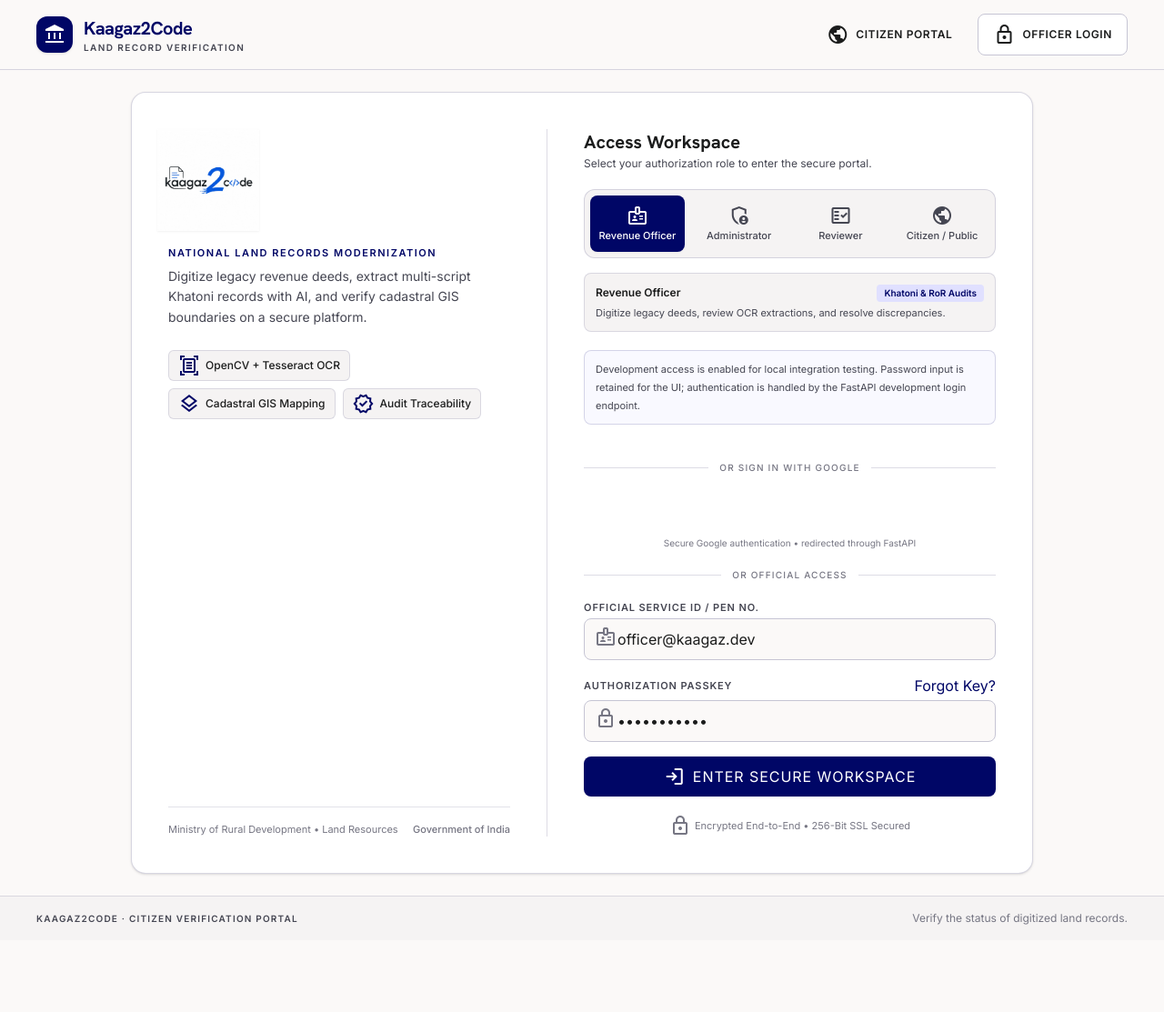
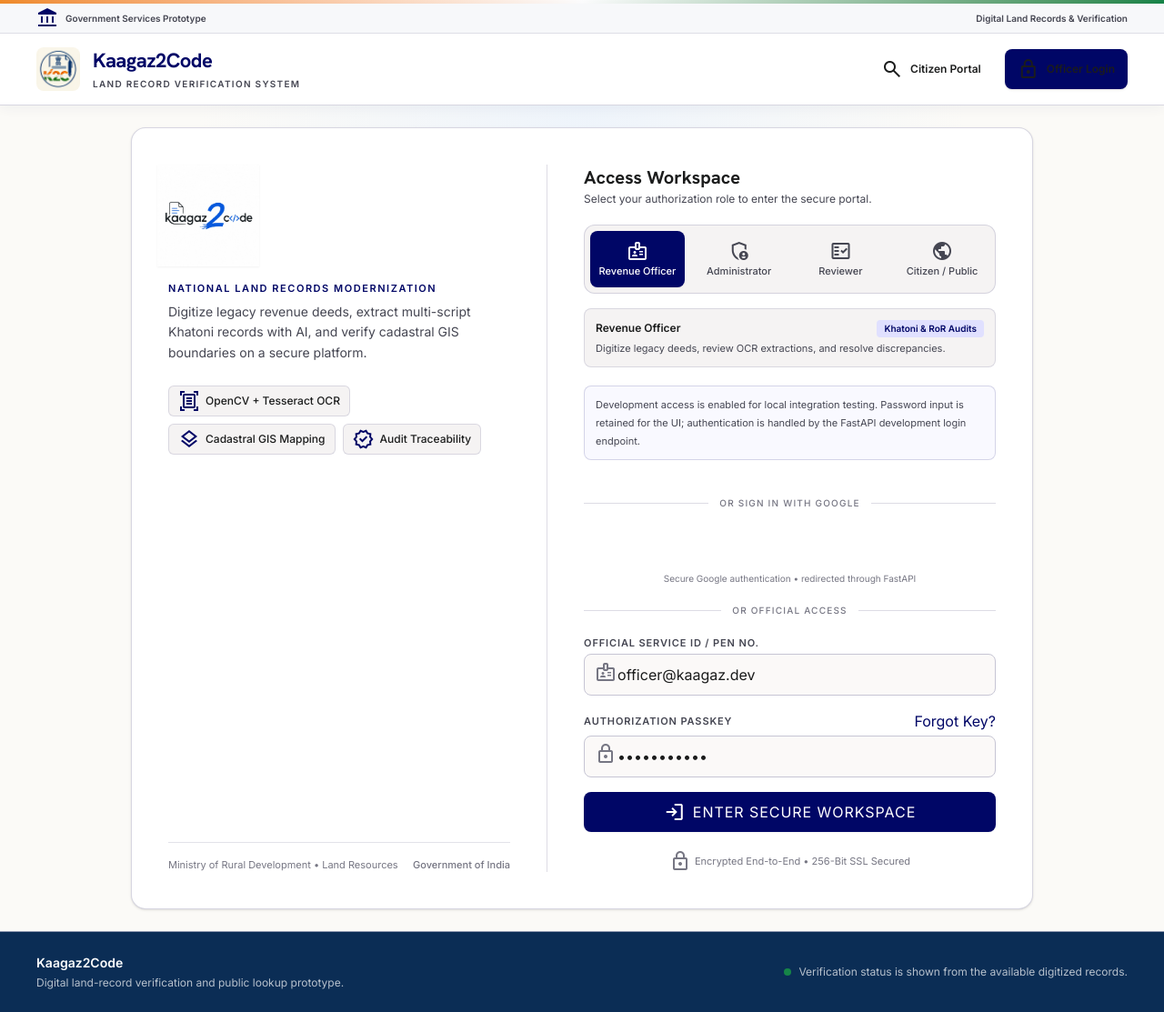
Before and after one commit to Nishant-2208/Kaagaz2code1.0, a React (Vite) app in the folder frontend/: page /login in a window 1280 px wide. Shown: the whole page at 91% size. Before the commit the page ends 1034 px from the top, so only its background shows below. Built offline with nearby package versions, Linux system fonts and the light colour scheme; no server answers.

Commit message:
style: redesign public government portal shell

```diff
--- a/frontend/src/components/shared/PublicLayout.tsx
+++ b/frontend/src/components/shared/PublicLayout.tsx
@@ -1,101 +1,96 @@
 import { NavLink, Outlet } from 'react-router-dom';
+
+const LOGO_SRC = '/7c8c5500-3a65-4189-b42f-07d6d77a0f26.jpg';
 
 export default function PublicLayout() {
   return (
     <div className="min-h-screen bg-surface text-on-surface font-body">
+      <div className="h-1 bg-gradient-to-r from-[#f28c28] via-white to-[#168548]" />
 
-      {/* =====================================================
-          HEADER
-      ===================================================== */}
+      <header className="sticky top-0 z-50 border-b border-outline-variant/70 bg-white/95 shadow-[0_2px_14px_rgba(11,45,85,0.06)] backdrop-blur">
+        <div className="border-b border-outline-variant/50 bg-[#f7f8fa]">
+          <div className="mx-auto flex min-h-8 w-full max-w-[1600px] items-center justify-between px-5 text-[10px] font-semibold text-on-surface-variant sm:px-8 lg:px-10">
+            <span className="flex items-center gap-2">
+              <span className="material-symbols-outlined text-[15px] text-primary icon-fill">
+                account_balance
+              </span>
+              Government Services Prototype
+            </span>
+            <span className="hidden sm:inline">Digital Land Records & Verification</span>
+          </div>
+        </div>
 
-      <header className="sticky top-0 z-50 border-b border-outline-variant/70 bg-surface/95 backdrop-blur">
-        <div className="mx-auto flex h-[76px] w-full max-w-[1600px] items-center justify-between px-5 sm:px-8 lg:px-10">
-
+        <div className="mx-auto flex min-h-[78px] w-full max-w-[1600px] items-center justify-between gap-5 px-5 sm:px-8 lg:px-10">
           <NavLink
             to="/login"
-            className="flex items-center gap-3"
+            className="flex min-w-0 items-center gap-3.5"
             aria-label="Kaagaz2Code home"
           >
-            <span className="flex h-10 w-10 items-center justify-center rounded-xl bg-primary text-on-primary shadow-sm">
-              <span className="material-symbols-outlined text-[22px] icon-fill">
-                account_balance
-              </span>
-            </span>
+            <img
+              src={LOGO_SRC}
+              alt="Kaagaz2Code"
+              className="h-12 w-12 shrink-0 rounded-lg object-contain"
+            />
 
-            <span>
-              <span className="block font-headline text-xl font-bold tracking-tight text-primary">
+            <span className="min-w-0">
+              <span className="block truncate font-headline text-xl font-extrabold tracking-tight text-primary sm:text-[22px]">
                 Kaagaz2Code
               </span>
-
-              <span className="hidden sm:block text-[10px] font-semibold uppercase tracking-[0.14em] text-on-surface-variant">
-                Land Record Verification
+              <span className="mt-0.5 hidden text-[10px] font-semibold uppercase tracking-[0.13em] text-on-surface-variant sm:block">
+                Land Record Verification System
               </span>
             </span>
           </NavLink>
 
           <div className="flex items-center gap-2 sm:gap-3">
-
             <NavLink
               to="/lookup"
               className={({ isActive }) =>
                 [
-                  'hidden sm:inline-flex items-center gap-2 rounded-lg px-4 py-2.5',
-                  'text-xs font-semibold uppercase tracking-[0.05em]',
-                  'transition-colors',
+                  'inline-flex items-center gap-2 rounded-lg px-3.5 py-2.5 text-xs font-bold transition-all',
                   isActive
-                    ? 'bg-primary-fixed text-primary'
+                    ? 'bg-primary-fixed text-primary shadow-sm'
                     : 'text-on-surface-variant hover:bg-surface-container-low hover:text-primary',
                 ].join(' ')
               }
             >
-              <span className="material-symbols-outlined text-[18px]">
-                public
-              </span>
-
-              Citizen Portal
+              <span className="material-symbols-outlined text-[18px] icon-fill">search</span>
+              <span className="hidden sm:inline">Citizen Portal</span>
+              <span className="sm:hidden">Search</span>
             </NavLink>
 
             <NavLink
               to="/login"
-              className="inline-flex items-center gap-2 rounded-lg border border-outline-variant bg-surface-container-lowest px-4 py-2.5 text-xs font-semibold uppercase tracking-[0.05em] text-primary hover:bg-surface-container-low"
+              className="inline-flex items-center gap-2 rounded-lg bg-primary px-3.5 py-2.5 text-xs font-bold text-on-primary shadow-sm transition-all hover:bg-primary-container hover:shadow-md"
             >
-              <span className="material-symbols-outlined text-[18px]">
-                lock
-              </span>
-
-              Officer Login
+              <span className="material-symbols-outlined text-[18px]">lock</span>
+              <span className="hidden sm:inline">Officer Login</span>
+              <span className="sm:hidden">Login</span>
             </NavLink>
-
           </div>
         </div>
       </header>
 
-      {/* =====================================================
-          MAIN
-      ===================================================== */}
-
-      <main className="min-h-[calc(100vh-76px)]">
+      <main className="min-h-[calc(100vh-110px)] bg-[radial-gradient(circle_at_top,#eef4fb_0%,#fbfaf7_38%,#fbfaf7_100%)]">
         <div className="mx-auto w-full max-w-[1600px] px-5 sm:px-8 lg:px-10">
           <Outlet />
         </div>
       </main>
 
-      {/* =====================================================
-          FOOTER
-      ===================================================== */}
-
-      <footer className="border-t border-outline-variant/60 bg-surface-container-low">
-        <div className="mx-auto flex w-full max-w-[1600px] flex-col gap-2 px-5 py-4 sm:flex-row sm:items-center sm:justify-between sm:px-8 lg:px-10">
-          <span className="text-[10px] font-semibold uppercase tracking-[0.12em] text-on-surface-variant">
-            Kaagaz2Code · Citizen Verification Portal
-          </span>
-
-          <span className="text-xs text-outline">
-            Verify the status of digitized land records.
-          </span>
+      <footer className="border-t border-outline-variant/70 bg-[#0b2d55] text-white">
+        <div className="mx-auto grid w-full max-w-[1600px] gap-4 px-5 py-6 sm:px-8 lg:grid-cols-[1fr_auto] lg:px-10">
+          <div>
+            <p className="text-sm font-bold">Kaagaz2Code</p>
+            <p className="mt-1 text-xs text-white/70">
+              Digital land-record verification and public lookup prototype.
+            </p>
+          </div>
+          <div className="flex items-center gap-2 text-xs text-white/70">
+            <span className="h-2 w-2 rounded-full bg-[#168548]" />
+            Verification status is shown from the available digitized records.
+          </div>
         </div>
       </footer>
-
     </div>
   );
 }
```
